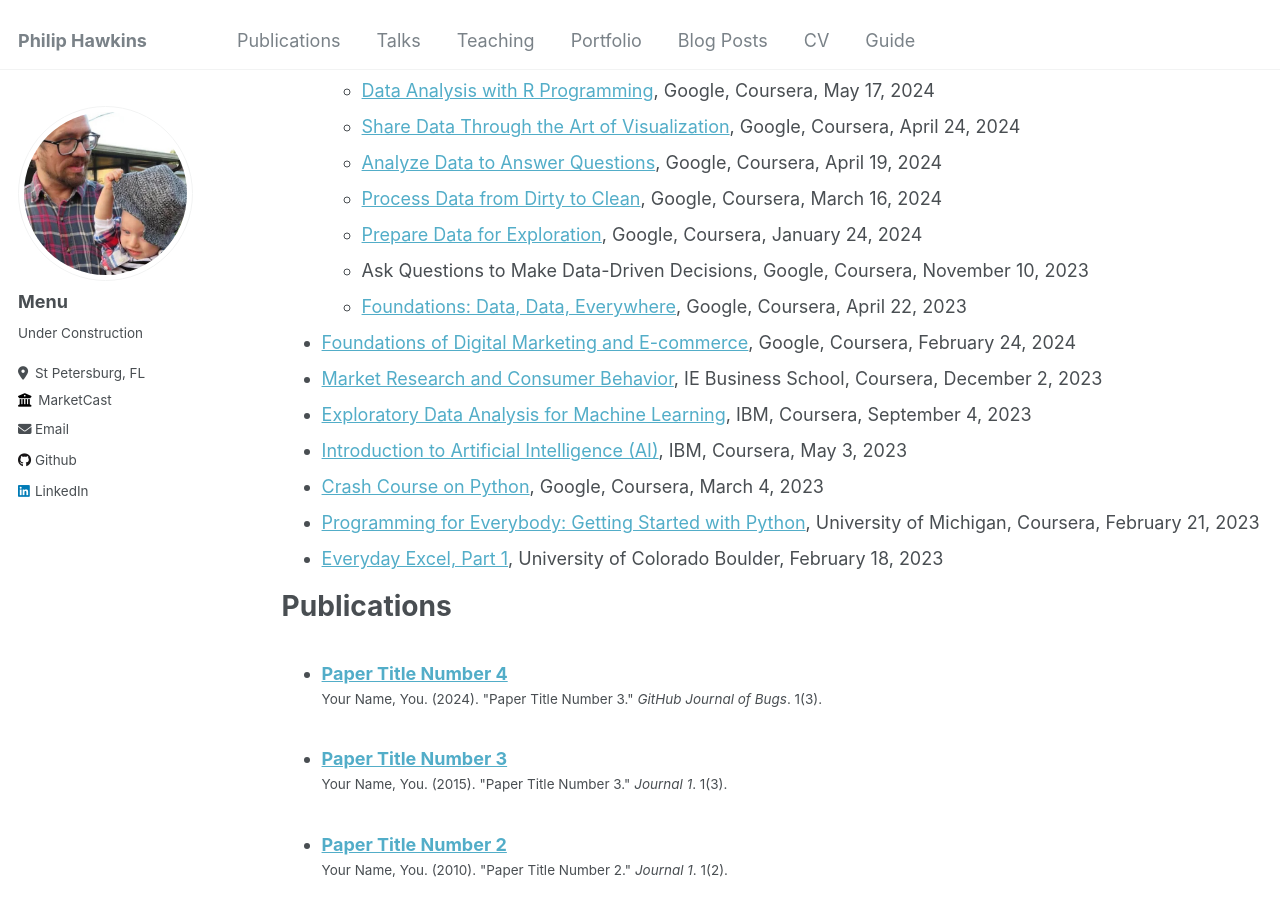
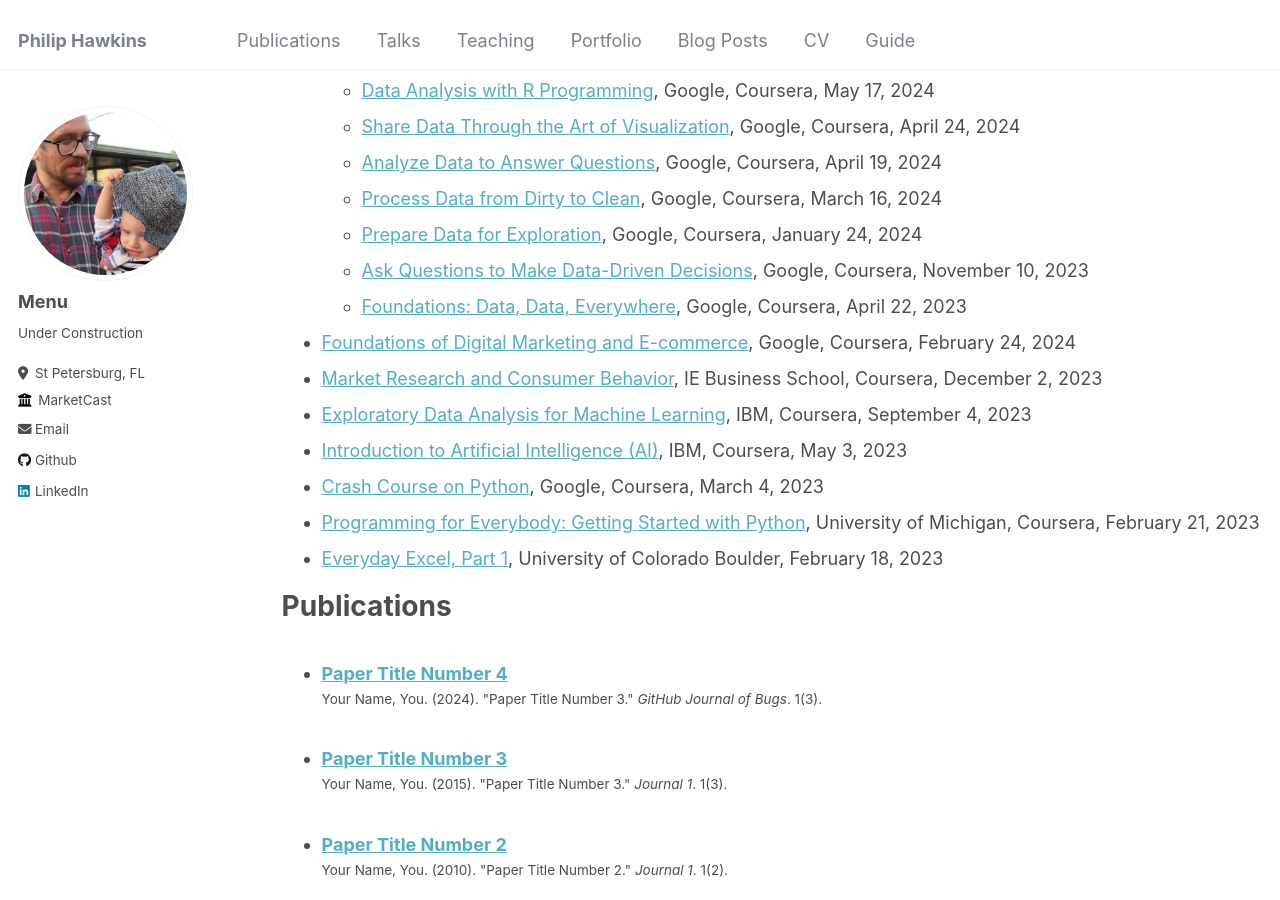
Before and after one commit to philip-hawkins-git/philip-hawkins-git.github.io, a Jekyll site: the page built from _pages/cv.md, in a window 1280 px wide and 900 px high, scrolled down 1115 px. Built offline with Jekyll 4.4.1, drawn with Linux system fonts in a browser that asks for light colours; some of the changed lines change nothing that is shown.

Commit message:
Update cv.md

```diff
--- a/_pages/cv.md
+++ b/_pages/cv.md
@@ -48,7 +48,7 @@
   * [Analyze Data to Answer Questions](https://github.com/philip-hawkins-git/philip-hawkins-git.github.io/blob/master/files/Coursera%20RT8KYD5VB659.pdf), Google, Coursera, April 19, 2024
   * [Process Data from Dirty to Clean](https://github.com/philip-hawkins-git/philip-hawkins-git.github.io/blob/master/files/Coursera%207JQUQLQ3X4HJ.pdf), Google, Coursera, March 16, 2024
   * [Prepare Data for Exploration](https://github.com/philip-hawkins-git/philip-hawkins-git.github.io/blob/master/files/Coursera%20QFU9ZAWCYDZL.pdf), Google, Coursera, January 24, 2024
-  * Ask Questions to Make Data-Driven Decisions, Google, Coursera, November 10, 2023
+  * [Ask Questions to Make Data-Driven Decisions](https://github.com/philip-hawkins-git/philip-hawkins-git.github.io/blob/master/files/Coursera%20Z42TU8KRNU3K.pdf), Google, Coursera, November 10, 2023
   * [Foundations: Data, Data, Everywhere](https://github.com/philip-hawkins-git/philip-hawkins-git.github.io/blob/master/files/Coursera%20MRKEEGM3GPW8.pdf), Google, Coursera, April 22, 2023
 * [Foundations of Digital Marketing and E-commerce](https://github.com/philip-hawkins-git/philip-hawkins-git.github.io/blob/master/files/Coursera%20M96QXCW8XTGX.pdf), Google, Coursera, February 24, 2024
 * [Market Research and Consumer Behavior](https://github.com/philip-hawkins-git/philip-hawkins-git.github.io/blob/master/files/Coursera%20JD5GNV6ZAXCM.pdf), IE Business School, Coursera, December 2, 2023
```
